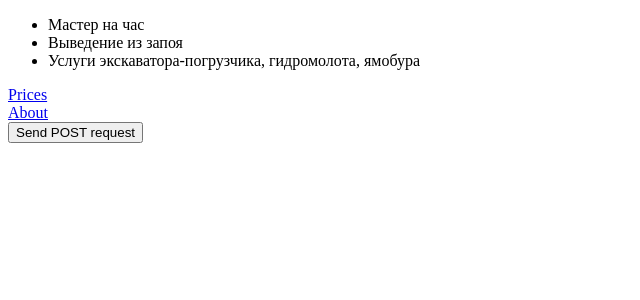
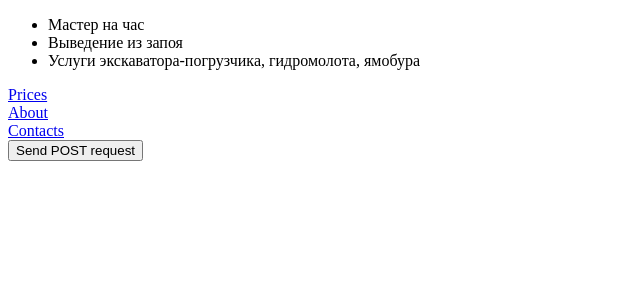
Before and after one commit to StanleyKubrik/board, a Django app: page / in a window 1280 px wide. Shown: the top 300 px of the page, without its empty margins (0-640 px from the left). Run offline with Django 3.2, Linux system fonts and the light colour scheme.

Commit message:
first commit from git app

```diff
--- a/advertisements/templates/advertisements/advertisement_list.html
+++ b/advertisements/templates/advertisements/advertisement_list.html
@@ -5,8 +5,9 @@
         <li>{{ adv }}</li>
     {% endfor %}
 </ul>
-<div><a href='http://127.0.0.1:8000/advertisement'>Prices</a></div>
-<div><a href='http://127.0.0.1:8000/about'>About</a></div>
+<div><a href={% url 'advertisement_prices' %}>Prices</a></div>
+<div><a href={% url 'about' %}>About</a></div>
+<div><a href={% url 'contacts' %}>Contacts</a></div>
 
 <div>
     <form action="{% url 'advertisement_list' %}" method='POST'>
--- a/advertisements/urls.py
+++ b/advertisements/urls.py
@@ -4,5 +4,6 @@ from . import views
 urlpatterns = [
     path('', views.Advertisement.as_view(), name='advertisement_list'),
     path('advertisement', views.advertisement_prices, name='advertisement_prices'),
-    path('about', views.About.as_view(template_name='advertisements/about.html'), name='about')
+    path('contacts', views.Contacts.as_view(template_name='advertisements/about.html'), name='contacts'),
+    path('about', views.About.as_view(template_name='advertisements/about.html'), name='about'),
 ]
--- a/advertisements/views.py
+++ b/advertisements/views.py
@@ -1,3 +1,4 @@
+from django.contrib.sessions.models import Session
 from django.shortcuts import render
 from django.views import View
 from django.views.generic import TemplateView
@@ -25,19 +26,26 @@ class Advertisement(View):
             request.session['hit'] = 0
         else:
             request.session['hit'] += 1
-        print(request.session.items())
         return render(request, 'advertisements/advertisement_list.html', {'advertisements': self.advertisements,
                                                                           'answer': self.answer + str(hit)})
+
+
+class Contacts(TemplateView):
+    def get_context_data(self, **kwargs):
+        context = super().get_context_data(**kwargs)
+        context['name'] = 'Contacts our organization!'
+        context['title'] = 'Contacts'
+        context['description'] = '\nAddress: ...' \
+                                 '\nPhone: ...' \
+                                 '\nTelegram: ...' \
+                                 '\nInstagram: ... '
+        return context
 
 
 class About(TemplateView):
     def get_context_data(self, **kwargs):
         context = super().get_context_data(**kwargs)
-        context['name'] = 'About our organization!'
-        context['title'] = 'Information'
-        context['description'] = 'Something information about our organization.' \
-                                 '\nAddress: ...' \
-                                 '\nPhone: ...' \
-                                 '\nTelegram: ...' \
-                                 '\nInstagram: ... '
+        context['name'] = 'Information about us!'
+        context['title'] = 'About'
+        context['description'] = 'We are small bakery with delicious cupcakes, cakes, macaroons etc.'
         return context
```
Also changed, not shown: db.sqlite3, 1 other file.
